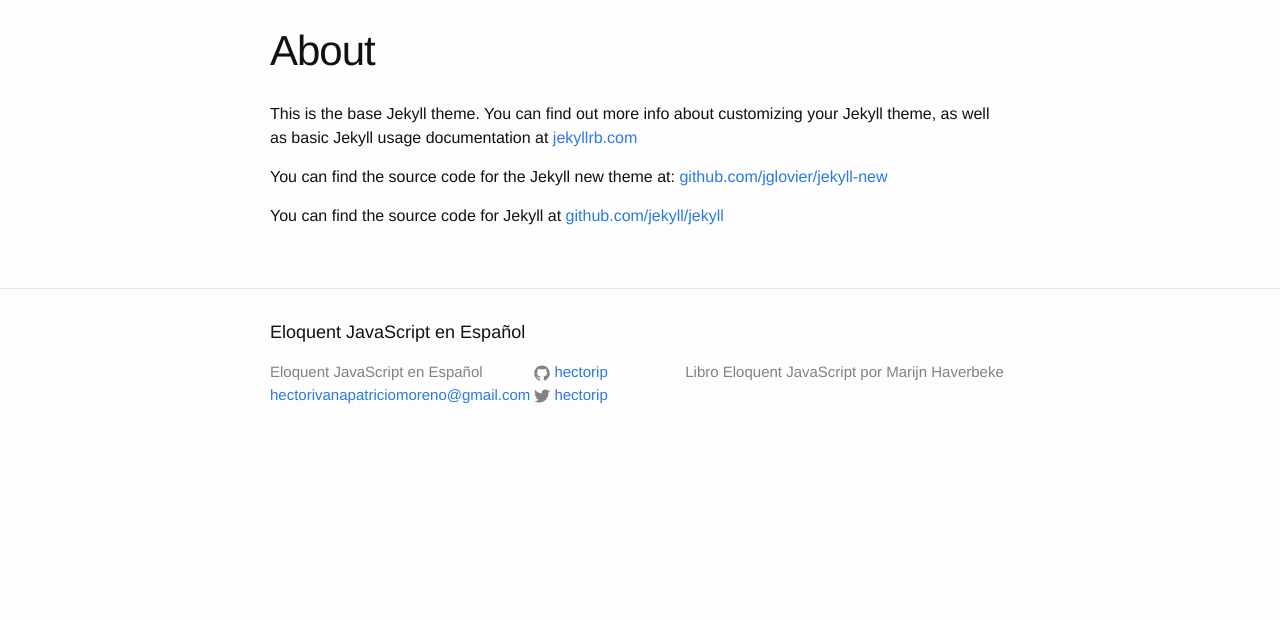
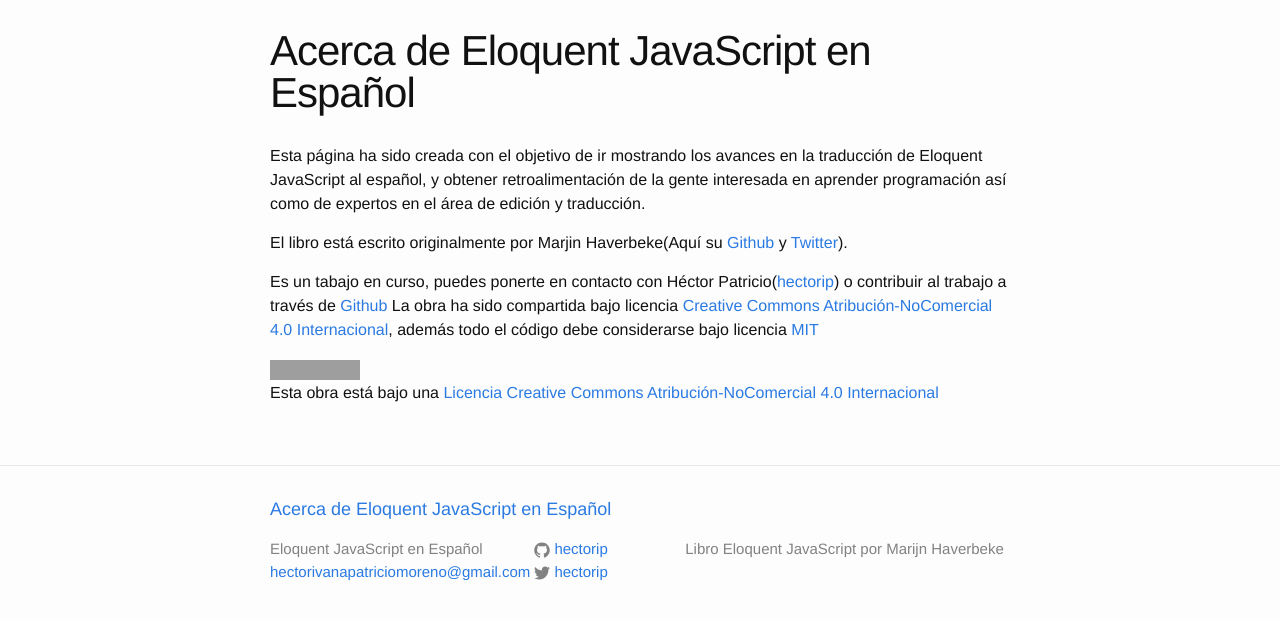
Before and after one commit to hectorip/Eloquent-JavaScript-ES-online, a Jekyll site: the page built from about.md, in a window 1280 px wide. Shown: the top 620 px of the page. Built offline with Jekyll 4.4.1, drawn with Linux system fonts in a browser that asks for light colours; grey boxes are pictures that could not be loaded.

Commit message:
About and footer

```diff
--- a/_includes/footer.html
+++ b/_includes/footer.html
@@ -2,7 +2,8 @@
 
   <div class="wrapper">
 
-    <h2 class="footer-heading">{{ site.title }}</h2>
+    <h2 class="footer-heading"><a href='about/' title="Acerca de">
+      Acerca de {{ site.title }}</a></h2>
 
     <div class="footer-col-wrapper">
       <div class="footer-col  footer-col-1">
@@ -24,6 +25,7 @@
               </span>
 
               <span class="username">{{ site.github_username }}</span>
+
             </a>
           </li>
           {% endif %}
--- a/about.md
+++ b/about.md
@@ -1,11 +1,15 @@
 ---
 layout: page
-title: About
+title: Acerca de Eloquent JavaScript en Español
 permalink: /about/
 ---
 
-This is the base Jekyll theme. You can find out more info about customizing your Jekyll theme, as well as basic Jekyll usage documentation at [jekyllrb.com](http://jekyllrb.com/)
+Esta página ha sido creada con el objetivo de ir mostrando los avances en la traducción de Eloquent JavaScript al español, y obtener retroalimentación de la gente
+interesada en aprender programación así como de expertos en el área de edición y traducción.
 
-You can find the source code for the Jekyll new theme at: [github.com/jglovier/jekyll-new](https://github.com/jglovier/jekyll-new)
+El libro está escrito originalmente por Marjin Haverbeke(Aquí su [Github](https://github.com/marijnh) y [Twitter](https://twitter.com/marijnjh)).
 
-You can find the source code for Jekyll at [github.com/jekyll/jekyll](https://github.com/jekyll/jekyll)
+Es un tabajo en curso, puedes ponerte en contacto con Héctor Patricio([hectorip](https://github.com/hectorip)) o contribuir al trabajo a través de [Github](https://github.com/hectorip/Eloquent-JavaScript-es)
+La obra ha sido compartida bajo licencia [Creative Commons Atribución-NoComercial 4.0 Internacional](http://creativecommons.org/licenses/by-nc/4.0/), además todo el código debe considerarse bajo licencia [MIT](http://opensource.org/licenses/MIT)
+
+<a rel="license" href="http://creativecommons.org/licenses/by-nc/4.0/"><img alt="Licencia Creative Commons" style="border-width:0" src="https://i.creativecommons.org/l/by-nc/4.0/88x31.png" /></a><br />Esta obra está bajo una <a rel="license" href="http://creativecommons.org/licenses/by-nc/4.0/">Licencia Creative Commons Atribución-NoComercial 4.0 Internacional</a>
```
Also changed, not shown: 4 other files.
